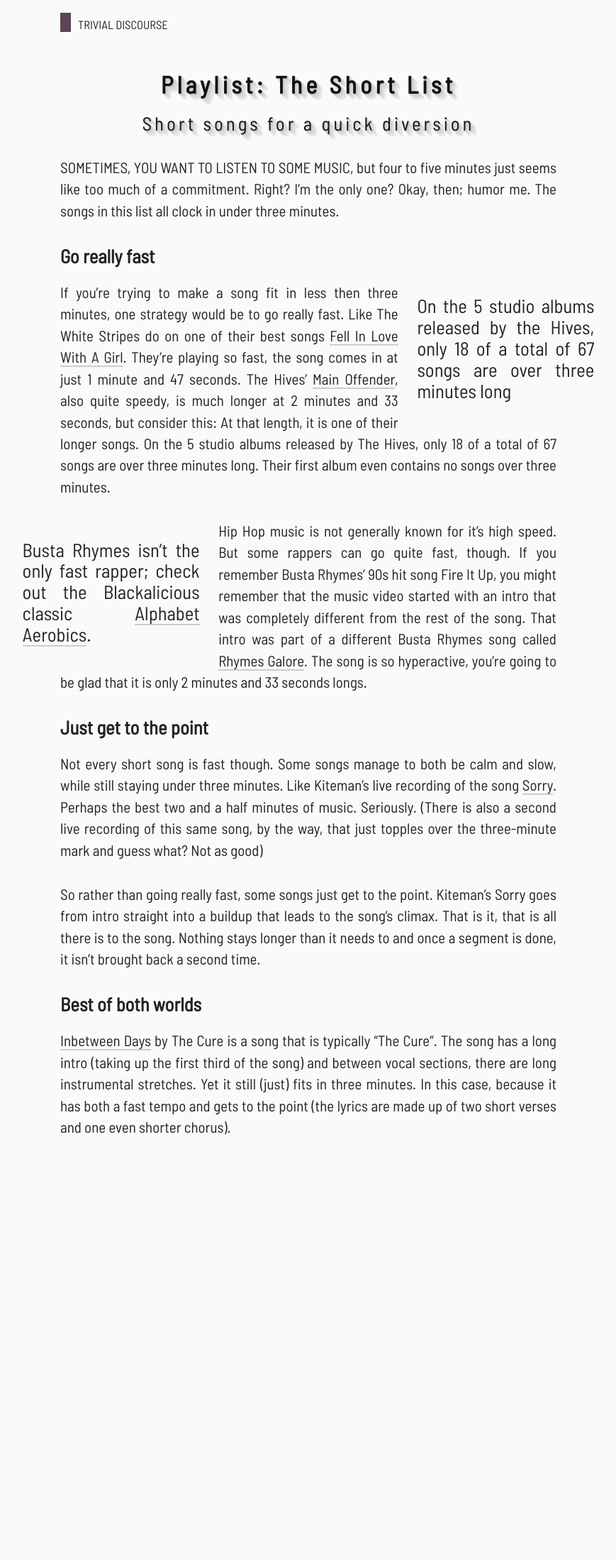
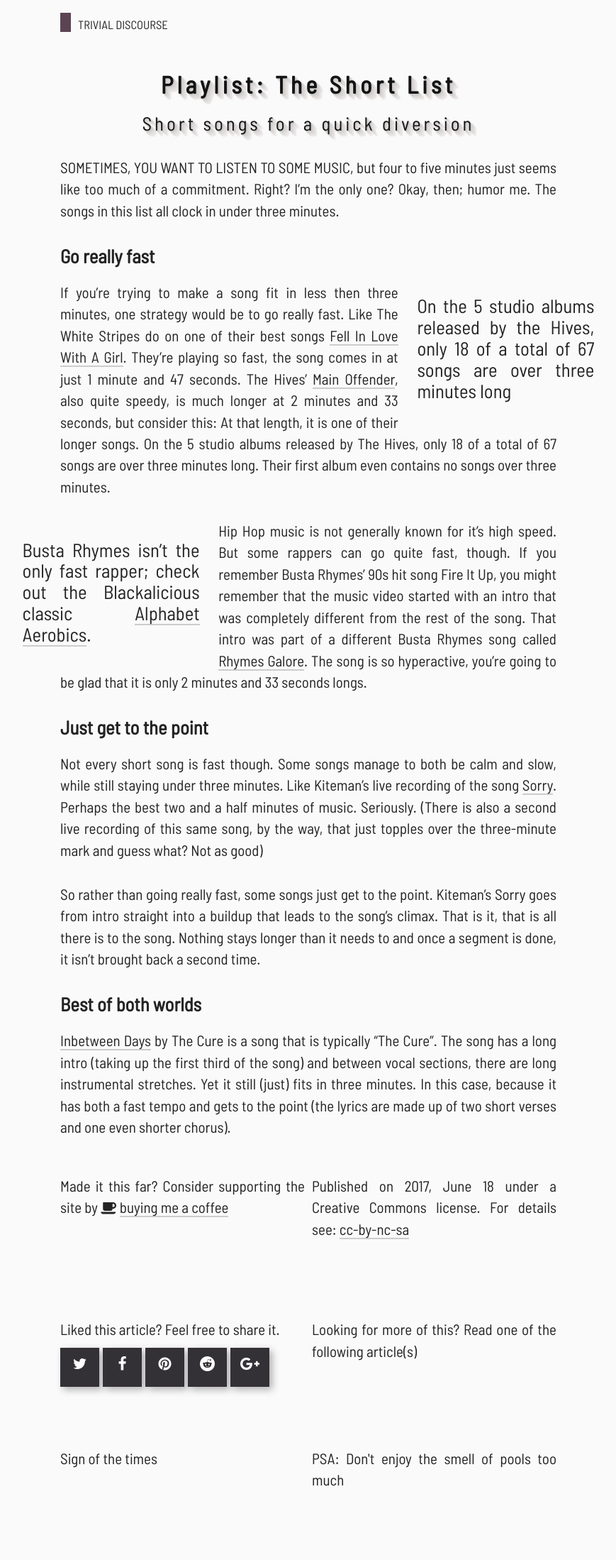
Before and after one commit to PieterHeijman/PieterHeijman.github.io, a Jekyll site: the page built from _posts/2017-06-18-playlist-the-shortlist.html, in a window 1280 px wide. Shown: the whole page at 71% size, without its empty margins (205-1074 px from the left). Built offline with Jekyll 4.4.1, drawn with Linux system fonts in a browser that asks for light colours; before the commit the page ends 1643 px from its top, so only the background shows below that.

Commit message:
[TASK] Article footer

```diff
--- a/_layouts/post.html
+++ b/_layouts/post.html
@@ -7,99 +7,39 @@ layout: default
   </h1>
   <h2 class="title">{{ page.subtitle }}</h2>
   {{ content }}
-</article>
 
-<!--
-        <div class="row">
-          <div class="col-md-6">
-            <div class="card {{page.category}}">
-              <div class="card-body">
-                <p class="card-text">
-                  Made it this far? Consider supporting the site.
+  <div class="index">
+    <p class="index-item">
+      Made it this far? Consider supporting the site by
+      <i aria-hidden="true" class="fa fa-coffee"></i>&nbsp;<a href="https://ko-fi.com/M4M07KBW" target="_blank">buying me a coffee</a>
     </p>
-                <a href="https://ko-fi.com/M4M07KBW" target="_blank" class="btn btn-primary"><i aria-hidden="true" class="fa fa-coffee"></i>&nbsp;Buy me a coffee</a>
-              </div>
-            </div>
-            <div class="card {{page.category}}">
-              <div class="card-body">
-                <p class="card-text">
+    <p class="index-item">
       Published on {{ page.readableDate }} under a Creative Commons license. For details see:
+      <a rel="license" href="https://creativecommons.org/licenses/by-nc-sa/4.0/" target="_blank">cc-by-nc-sa</a>
     </p>
-                <a rel="license" class="btn btn-primary" href="https://creativecommons.org/licenses/by-nc-sa/4.0/" target="_blank">cc-by-nc-sa</a>
-              </div>
-            </div>
-          </div>
-          <div class="col-md-6">
-            <div class="card {{page.category}}">
-              <div class="card-body">
-                <p class="card-text">
+    <p class="index-item">
       Liked this article? Feel free to share it.
-                  <div class="sharing">
+      <span class="sharing">
         <a href="http://www.twitter.com/share" title="Tweet to your friends about this article" target="_blank"><i class="fa fa-twitter" aria-hidden="true"></i></a>
         <a href="https://www.facebook.com/sharer/sharer.php" title="Tell all your friends on Facebook about this article" target="_blank"><i class="fa fa-facebook" aria-hidden="true"></i></a>
         <a data-pin-do="buttonBookmark" href="https://pinterest.com/pin/create/button" title="Pin this article to you Pinterest boards" target="_blank"><i class="fa fa-pinterest" aria-hidden="true"></i></a>
         <a href="http://www.reddit.com/submit?url=www.trivialdiscourse.com{{ page.url }}" title="Discuss this article on Reddit" target="_blank"><i class="fa fa-reddit" aria-hidden="true"></i></a>
         <a href="https://plus.google.com/share?url=www.trivialdiscourse.com{{ page.url }}" title="Tell all your Google Plus circles about this article" target="_blank"><i class="fa fa-google-plus" aria-hidden="true"></i></a>
-                  </div>
+      </span>
     </p>
-              </div>
-            </div>
-            <div class="card {{page.category}}">
-              <div class="card-body">
-                <p class="card-text">
-                  Also on Trivial Discourse:<br>
+    <p class="index-item">
+      Looking for more of this? Read one of the following article(s)
     </p>
-                <p class="card-text">
     {% if page.previous.title %}
-                    <a rel="prev" href="{{ page.previous.url }}">
-                      <strong>{{ page.previous.title }}</strong><br>
-                      {{ page.previous.subtitle }}
+    <a class="index-item" rel="prev" href="{{ page.previous.url }}">
+      {{ page.previous.title }}
     </a>
     {% endif %}
-                </p>
-                <p class="card-text">
     {% if page.next.title %}
-                    <a rel="prev" href="{{ page.next.url }}">
-                      <strong>{{ page.next.title }}</strong><br>
-                      {{ page.next.subtitle }}
+    <a class="index-item" rel="prev" href="{{ page.NEXT.url }}">
+      {{ page.next.title }}
     </a>
     {% endif %}
-                </p>
-              </div>
-            </div>
-          </div>
-        </div>
   </div>
 
-    <div class="space"></div>
-    <div class="row">
-      <div class="col-md-12">
-        {% if page.image_creditlink %}
-        <div class="photocredits"><a href="{{ page.image_creditlink }}" target="_blank">{{ page.image_credits }}</a></div>
-        {% endif %}
-        {% if page.indepth_1 %}
-        <div class="space"></div>
-        <strong>In-depth reading</strong><br>
-        <ul>
-          {% if page.indepth_1.title %}
-          <li><a href="{{ page.indepth_1.url }}" rel="prev" target="_blank">{{ page.indepth_1.title }}</a></li>
-          {% endif%}
-          {% if page.indepth_2.title %}
-          <li><a href="{{ page.indepth_2.url }}" rel="prev" target="_blank">{{ page.indepth_2.title }}</a></li>
-          {% endif%}
-          {% if page.indepth_3.title %}
-          <li><a href="{{ page.indepth_3.url }}" rel="prev" target="_blank">{{ page.indepth_3.title }}</a></li>
-          {% endif%}
-          {% if page.indepth_4.title %}
-          <li><a href="{{ page.indepth_4.url }}" rel="prev" target="_blank">{{ page.indepth_4.title }}</a></li>
-          {% endif%}
-          {% if page.indepth_5.title %}
-          <li><a href="{{ page.indepth_5.url }}" rel="prev" target="_blank">{{ page.indepth_5.title }}</a></li>
-          {% endif%}
-        </ul>
-        {% endif%}
-      </div>
-    </div>
-    <div class="extra-space"></div>
-  </div>
--->
+</article>
--- a/_sass/_base.scss
+++ b/_sass/_base.scss
@@ -110,8 +110,6 @@ aside.left {
   width: 100%;
   height: 150px;
 }
-
-
 
 body, p, .lead {
    font-family: $primary-font;
@@ -254,22 +252,11 @@ a:hover {
   position: absolute;
 }
 
-.sharing  .share {
-  width: 64px;
-  height: 64px;
-  display: inline-block;
-  margin-right: 10px;
-  -moz-border-radius: 32px;
-  border-radius: 32px;
-  box-shadow: 4px 4px 10px rgba(0, 0, 0, 0.3);
-  -moz-box-shadow: 4px 4px 10px rgba(0, 0, 0, 0.3);
-  -webkit-box-shadow: 4px 4px 10px rgba(0, 0, 0, 0.3);
-}
-
 .sharing .fa {
   display: block;
   background-color: #333136;
-  margin: 5px;
+  margin-right: 5px;
+  margin-top: 10px;
   padding: 5px;
   width: 45px;
   height: 45px;
@@ -296,22 +283,6 @@ a:hover {
 
 .content p a {
   text-decoration: underline;
-}
-
-.sharing {
-  margin-left: -5px;
-  margin-top: 1em;
-  margin-bottom: 1em;
-  height: 54px;
-  width: 275px;
-  margin-left: auto;
-  margin-right: auto;
-}
-
-.sharing .fa {
-  box-shadow: none;
-  -moz-box-shadow: none;
-  -webkit-box-shadow: none;
 }
 
 i.right {
```
Lines whose indentation alone changed are shown as unchanged.
